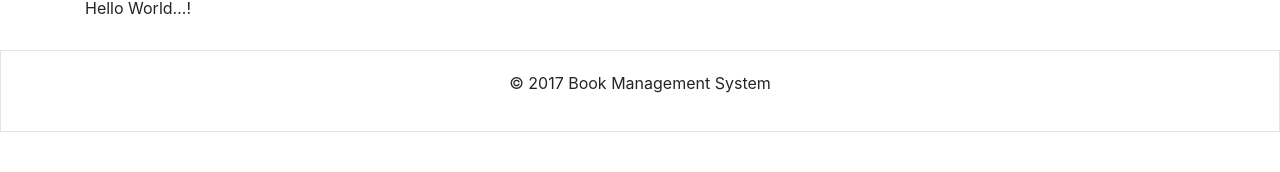
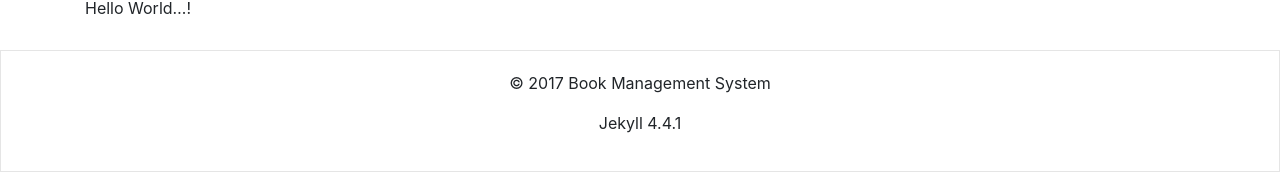
Before and after one commit to zzunstu/Test, a Jekyll site: the page built from index.html, in a window 1280 px wide. Shown: the part 783-955 px from the top of the page. Built offline with Jekyll 4.4.1, drawn with Linux system fonts in a browser that asks for light colours; before the commit the page ends 915 px from its top, so only the background shows below that.

Commit message:
Update footer.html

```diff
--- a/_includes/footer.html
+++ b/_includes/footer.html
@@ -1,3 +1,4 @@
 <footer class="footer">
   <p>&copy; {{ site.time | date: '%Y' }} {{ site.title }}</p>
+  <p>{% jekyll_version %}</p>
 </footer>
```
